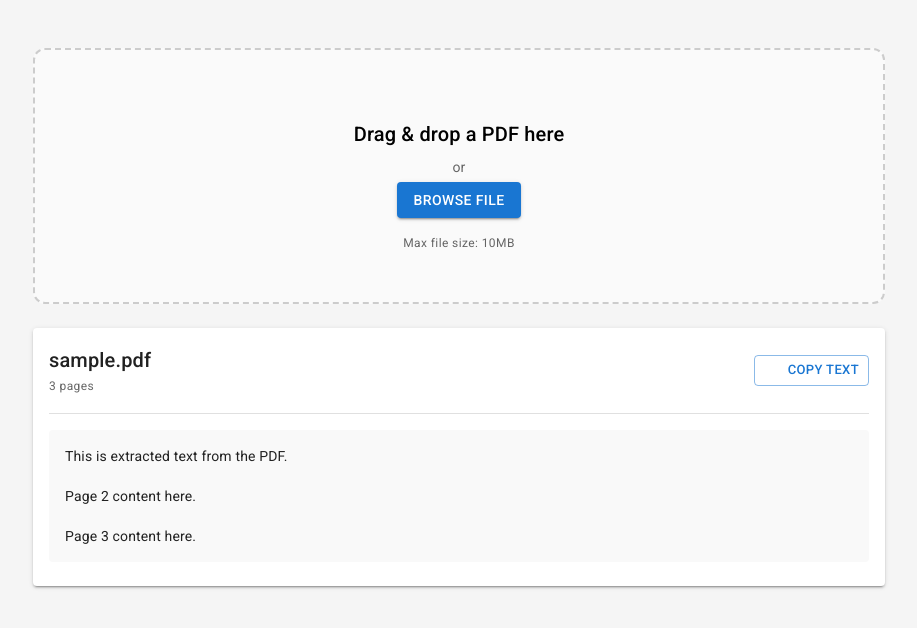
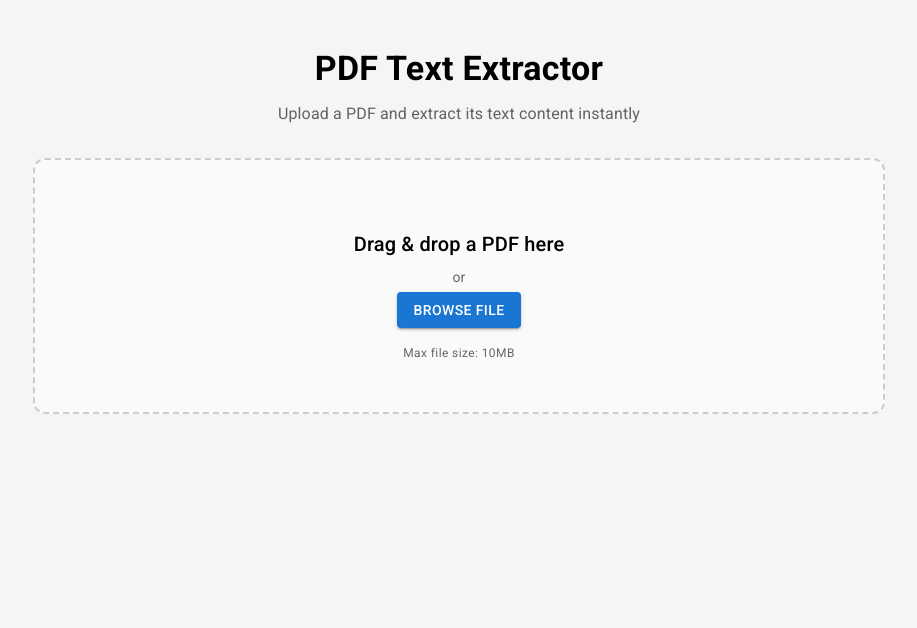
Before and after one commit to muhammadharis4/pdf-text-extractor, a React (Vite) app in the folder frontend/: page / in a window 1280 px wide. Shown: the top 628 px of the page, without its empty margins (181-1098 px from the left). Built offline with nearby package versions, Linux system fonts and the light colour scheme; some icons are missing.

Commit message:
wired all components together in App.tsx

```diff
--- a/frontend/src/App.tsx
+++ b/frontend/src/App.tsx
@@ -1,30 +1,64 @@
 import { useState } from "react";
-import { Container, Box } from "@mui/material";
+import { Container, Box, Typography } from "@mui/material";
 import FileUpload from "./components/FileUpload";
 import ExtractedText from "./components/ExtractedText";
 import ErrorAlert from "./components/ErrorAlert";
+import { extractPdfText } from "./services/api";
 import type { ExtractResponse } from "./types";
 
-const MOCK_RESULT: ExtractResponse = {
-    success: true,
-    filename: "sample.pdf",
-    pages: 3,
-    text: "This is extracted text from the PDF.\n\nPage 2 content here.\n\nPage 3 content here.",
-};
-
 export default function App() {
+    const [loading, setLoading] = useState(false);
+    const [result, setResult] = useState<ExtractResponse | null>(null);
     const [error, setError] = useState<string | null>(null);
 
-    const handleUpload = (file: File) => {
-        console.log("Uploaded file:", file.name);
+    const handleUpload = async (file: File) => {
+        setLoading(true);
+        setError(null);
+        setResult(null);
+
+        try {
+            const data = await extractPdfText(file);
+            setResult(data);
+        } catch (err: unknown) {
+            if (err instanceof Error) {
+                setError(err.message);
+            } else {
+                setError("Something went wrong. Please try again.");
+            }
+        } finally {
+            setLoading(false);
+        }
     };
 
     return (
         <Container maxWidth="md">
             <Box py={6}>
+                {/* Header */}
+                <Typography
+                    variant="h4"
+                    fontWeight={700}
+                    gutterBottom
+                    textAlign="center"
+                >
+                    PDF Text Extractor
+                </Typography>
+                <Typography
+                    variant="body1"
+                    color="text.secondary"
+                    textAlign="center"
+                    mb={4}
+                >
+                    Upload a PDF and extract its text content instantly
+                </Typography>
+
+                {/* Error */}
                 <ErrorAlert message={error} onClose={() => setError(null)} />
-                <FileUpload onUpload={handleUpload} loading={false} />
-                <ExtractedText result={MOCK_RESULT} />
+
+                {/* Upload */}
+                <FileUpload onUpload={handleUpload} loading={loading} />
+
+                {/* Results */}
+                {result && <ExtractedText result={result} />}
             </Box>
         </Container>
     );
```
